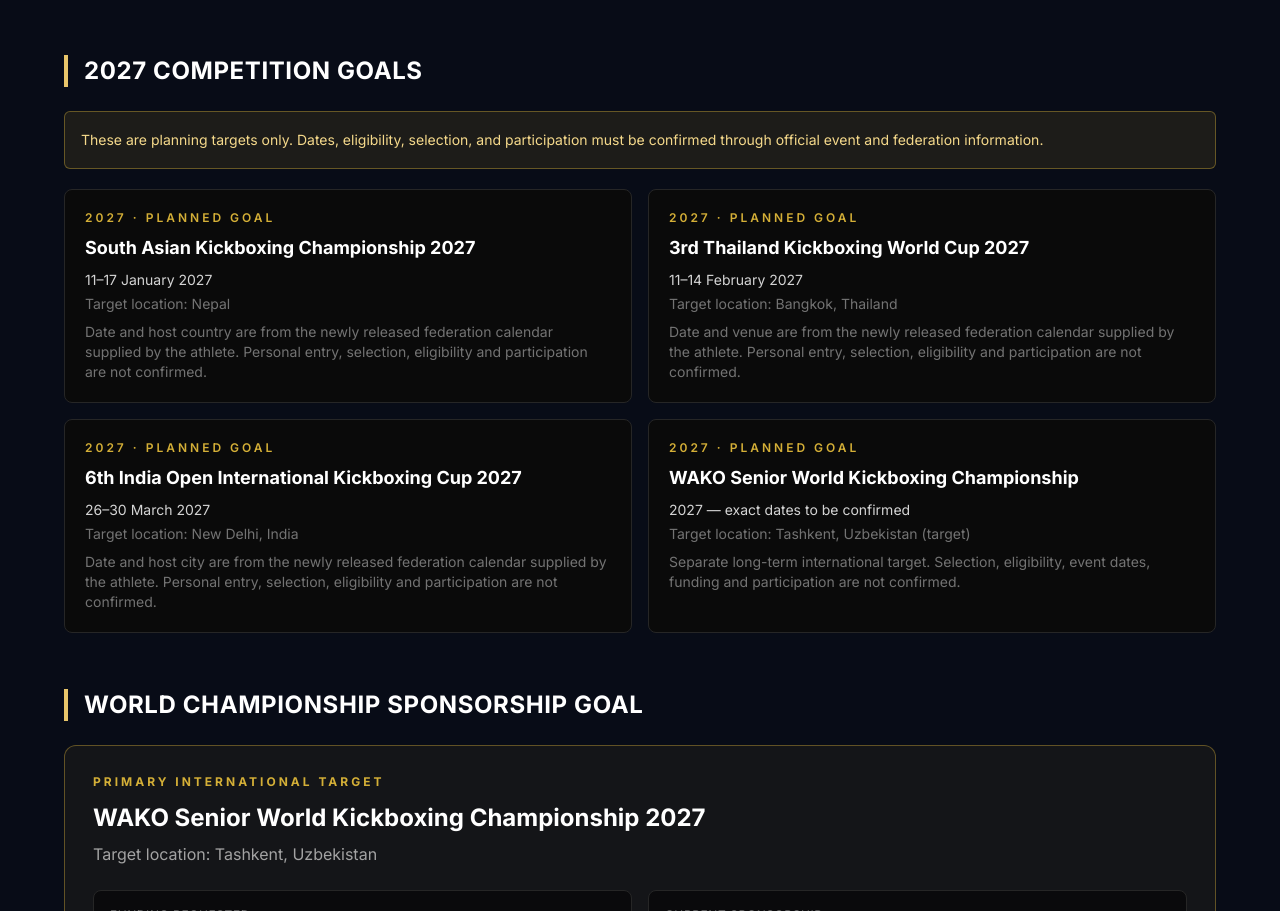
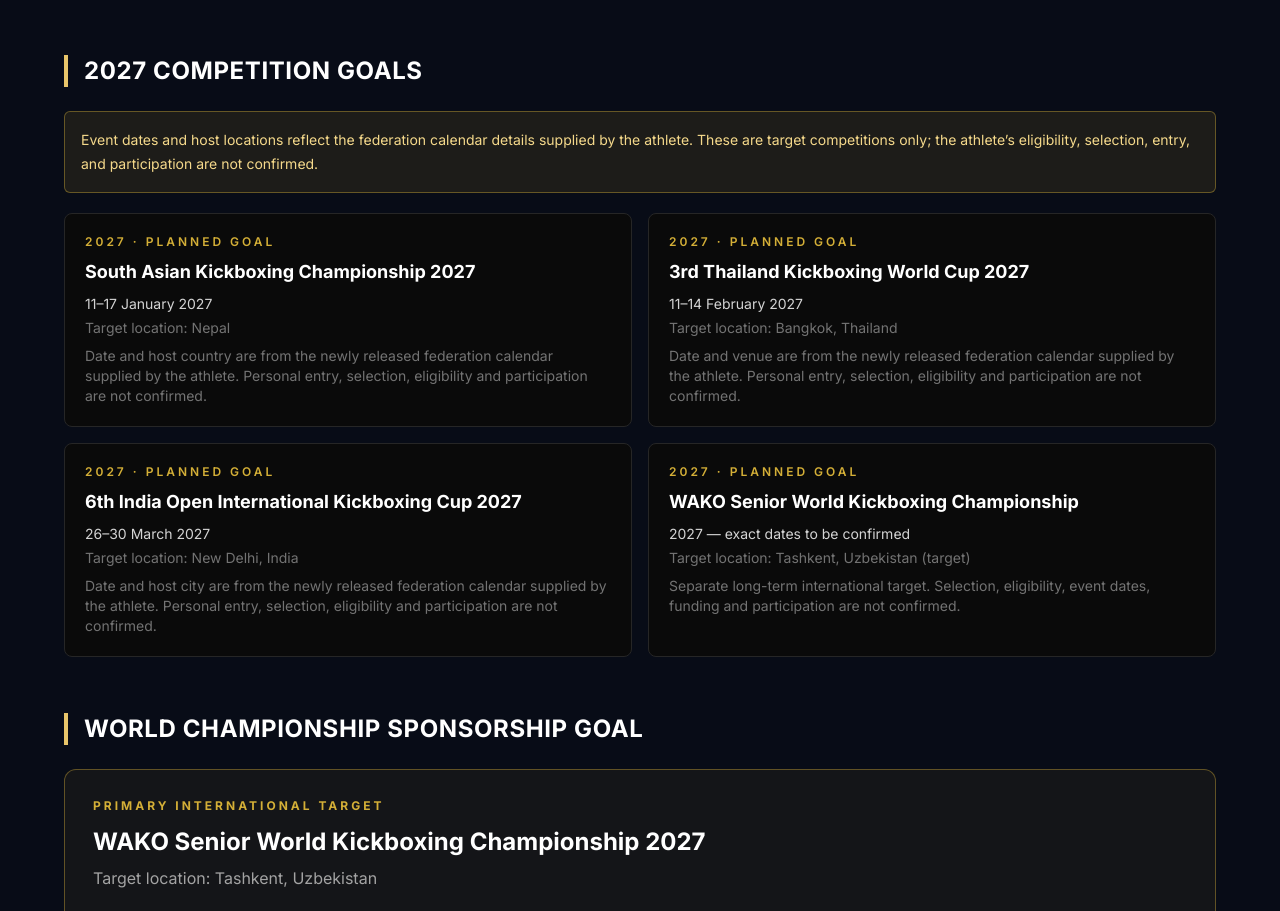
Before and after one commit to harshbharti55/kickboxer-harsh, a Next.js app: page /cv in a window 1280 px wide. Shown: the part 1724-2635 px from the top of the page. Built offline with nearby package versions, Linux system fonts and the light colour scheme.

Commit message:
Clarify calendar source and unconfirmed athlete participation

```diff
--- a/data/athlete.ts
+++ b/data/athlete.ts
@@ -88,7 +88,7 @@ export const competitionRecords: CompetitionRecord[] = [
 ];
 
 export const PLANNED_NOTE =
-  "These are planning targets only. Dates, eligibility, selection, and participation must be confirmed through official event and federation information.";
+  "Event dates and host locations reflect the federation calendar details supplied by the athlete. These are target competitions only; the athlete’s eligibility, selection, entry, and participation are not confirmed.";
 
 export interface PlannedGoal {
   name: string;
```
